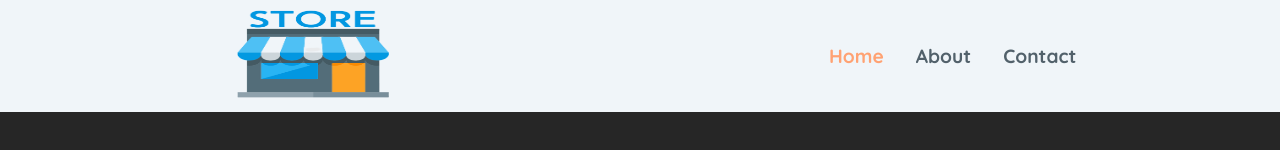
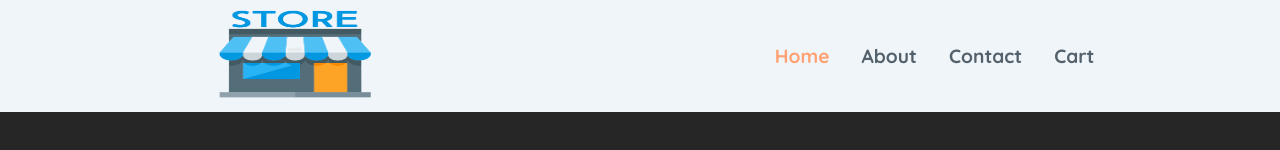
Before and after one commit to miloss98/store, a React (Vite) app: page / in a window 1280 px wide. Shown: the top 150 px of the page. Built offline with nearby package versions, Linux system fonts and the light colour scheme; no server answers.

Commit message:
cart added to navigation

```diff
--- a/src/components/Navbar.jsx
+++ b/src/components/Navbar.jsx
@@ -24,6 +24,9 @@ const Navbar = () => {
           <li>
             <StyledNavLink to="/contact"> Contact </StyledNavLink>
           </li>
+          <li>
+            <StyledNavLink to="/cart"> Cart </StyledNavLink>
+          </li>
         </StyledNavList>
       </StyledContainer>
     </StyledNavbar>
```
